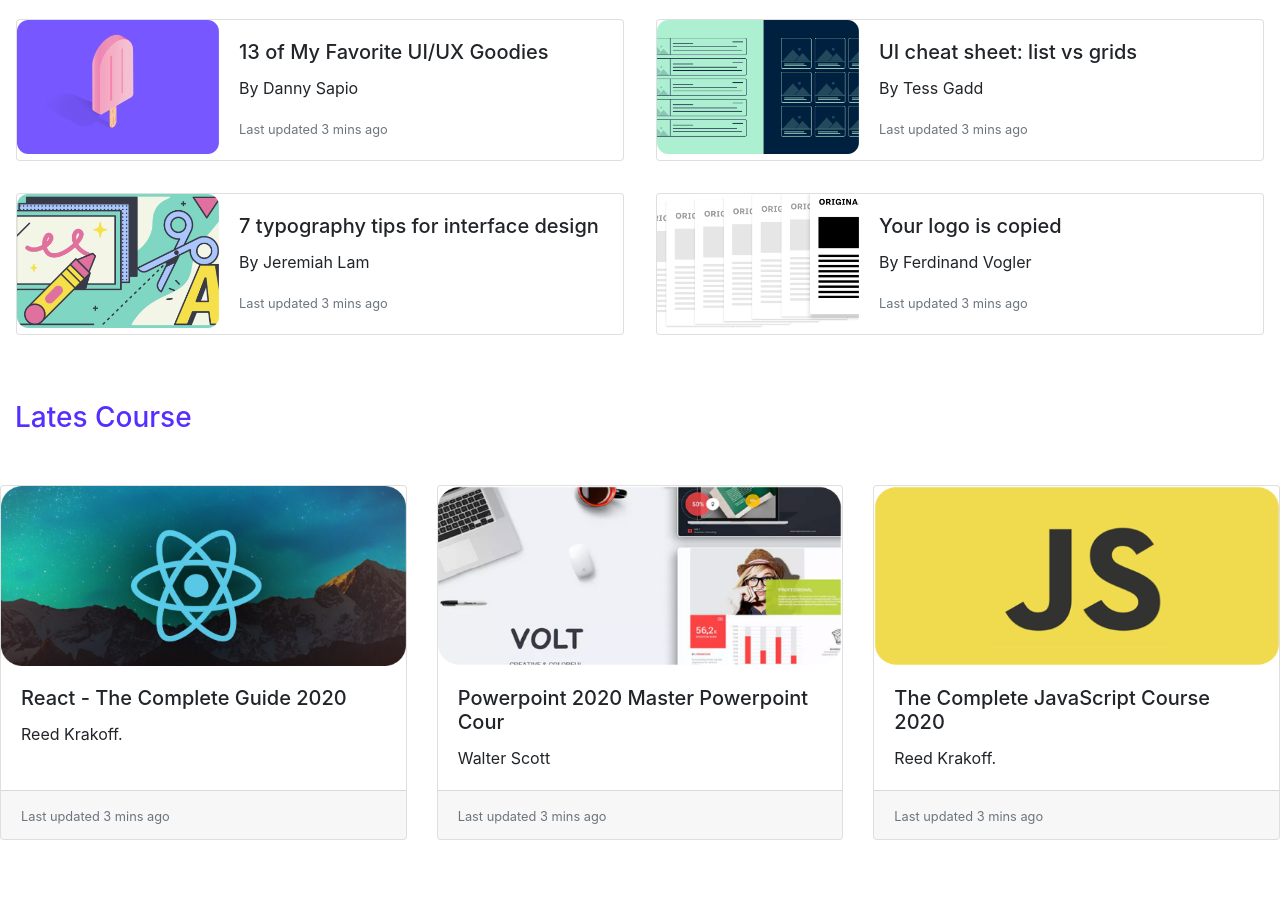
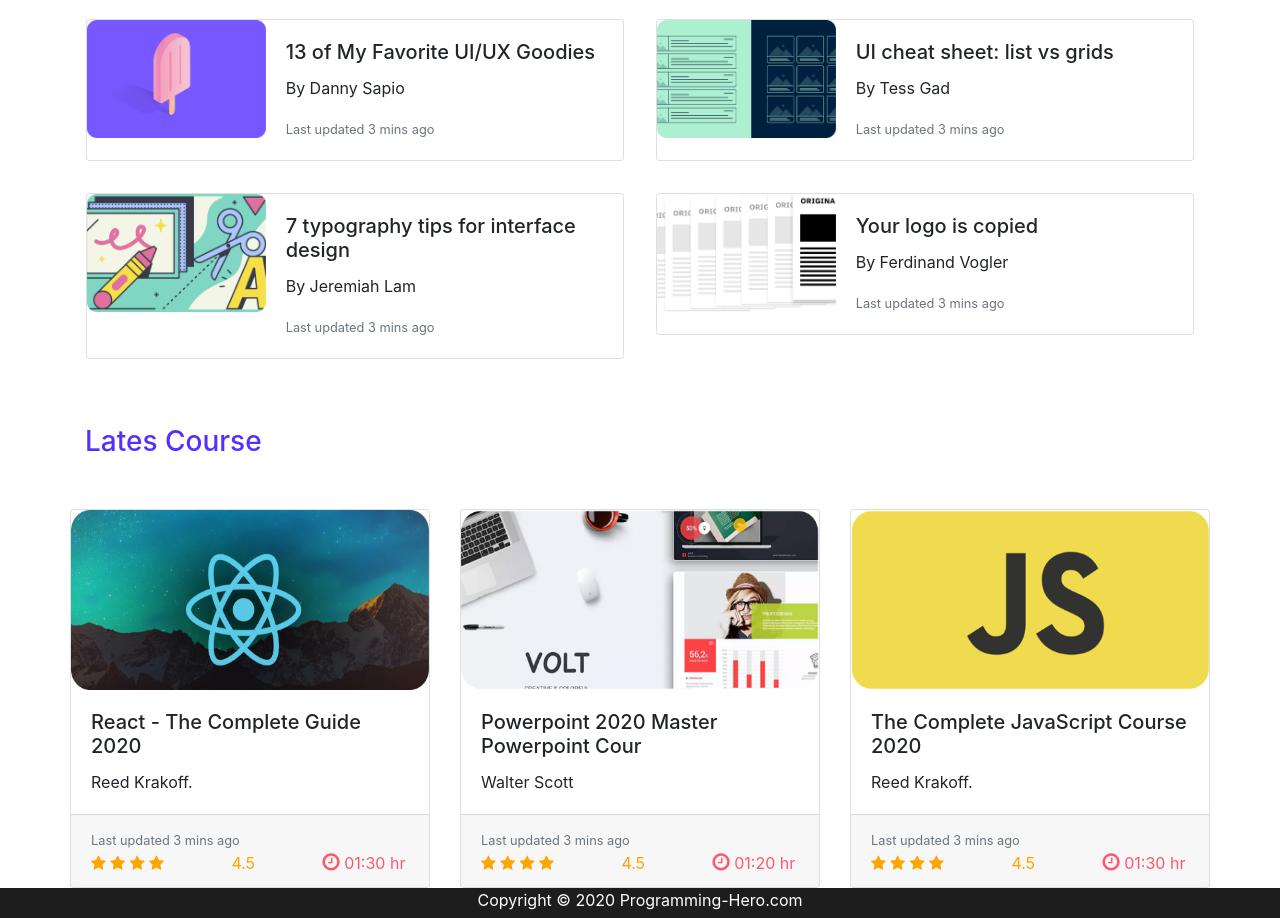
Before and after one commit to asha365/leader-board-website, a plain HTML site: page index.html in a window 1280 px wide. Shown: the part 512-1430 px from the top of the page. Before the commit the page ends 1352 px from the top, so only its background shows below. Drawn offline with nearby package versions, Linux system fonts and the light colour scheme.

Commit message:
new code added

```diff
--- a/index.html
+++ b/index.html
@@ -5,6 +5,8 @@
     <meta name="viewport" content="width=device-width, initial-scale=1.0">
     <link rel="stylesheet" href="https://stackpath.bootstrapcdn.com/bootstrap/4.5.0/css/bootstrap.min.css" integrity="sha384-9aIt2nRpC12Uk9gS9baDl411NQApFmC26EwAOH8WgZl5MYYxFfc+NcPb1dKGj7Sk" crossorigin="anonymous">
     <link rel="stylesheet" href="styles/style.css">
+    <link rel="stylesheet" href="https://cdnjs.cloudflare.com/ajax/libs/font-awesome/4.7.0/css/font-awesome.min.css">
+    <link rel="stylesheet" href="https://cdnjs.cloudflare.com/ajax/libs/font-awesome/4.7.0/css/font-awesome.min.css">
     <title>Leader-Board</title>
 </head>
 <body>
@@ -35,7 +37,7 @@
     </header>
 
     <main class="mx-auto">
-        <section class="container-fluid bg-white">
+        <section class="container bg-white">
           <h3>Top header</h3>
 
          <div class="row">
@@ -71,7 +73,7 @@
       </div>
         </section>
 
-      <section class="container-fluid">
+      <section class="container">
         <h3>Top Blogs</h3>
           <div class="row">
               <div class="col-md-6 p-3">
@@ -100,7 +102,7 @@
                     <div class="col-md-8">
                       <div class="card-body">
                         <h5 class="card-title">UI cheat sheet: list vs grids</h5>
-                        <p class="card-text">By Tess Gadd</p>
+                        <p class="card-text">By Tess Gad</p>
                         <p class="card-text"><small class="text-muted">Last updated 3 mins ago</small></p>
                       </div>
                     </div>
@@ -142,7 +144,8 @@
           </div>
       </section>
 
-      <section class="container-fluid">
+
+      <section class="container">
         <h3>Lates Course</h3>
         <div class="row">
 
@@ -154,7 +157,15 @@
                   <p class="card-text">Reed Krakoff.</p>
                 </div>
                 <div class="card-footer">
-                  <small class="text-muted">Last updated 3 mins ago</small>
+                  <small class="text-muted">Last updated 3 mins ago</small><br>
+                  <span class="fa fa-star checked"></span>
+                  <span class="fa fa-star checked"></span>
+                  <span class="fa fa-star checked"></span>
+                  <span class="fa fa-star checked"></span>
+                  <span class="checked">&nbsp;&nbsp;&nbsp;&nbsp;&nbsp;&nbsp;&nbsp;&nbsp;&nbsp;&nbsp;&nbsp;&nbsp;&nbsp;&nbsp;4.5</span>
+                  &nbsp;&nbsp;&nbsp;&nbsp;&nbsp;&nbsp;&nbsp;&nbsp;&nbsp;&nbsp;&nbsp;&nbsp;&nbsp;&nbsp;<i class="fa fa-clock-o" style="font-size:20px"></i>
+                  <time class="time-col">01:30 hr</time>
+
                 </div>
               </div>
               <div class="card">
@@ -164,7 +175,14 @@
                   <p class="card-text">Walter Scott</p>
                 </div>
                 <div class="card-footer">
-                  <small class="text-muted">Last updated 3 mins ago</small>
+                  <small class="text-muted">Last updated 3 mins ago</small><br>
+                  <span class="fa fa-star checked"></span>
+                  <span class="fa fa-star checked"></span>
+                  <span class="fa fa-star checked"></span>
+                  <span class="fa fa-star checked"></span>
+                  <span class="checked">&nbsp;&nbsp;&nbsp;&nbsp;&nbsp;&nbsp;&nbsp;&nbsp;&nbsp;&nbsp;&nbsp;&nbsp;&nbsp;&nbsp;4.5</span>
+                  &nbsp;&nbsp;&nbsp;&nbsp;&nbsp;&nbsp;&nbsp;&nbsp;&nbsp;&nbsp;&nbsp;&nbsp;&nbsp;&nbsp;<i class="fa fa-clock-o" style="font-size:20px"></i>
+                  <time class="time-col">01:20 hr</time>
                 </div>
               </div>
               <div class="card">
@@ -174,7 +192,14 @@
                   <p class="card-text">Reed Krakoff.</p>
                 </div>
                 <div class="card-footer">
-                  <small class="text-muted">Last updated 3 mins ago</small>
+                  <small class="text-muted">Last updated 3 mins ago</small><br>
+                  <span class="fa fa-star checked"></span>
+                  <span class="fa fa-star checked"></span>
+                  <span class="fa fa-star checked"></span>
+                  <span class="fa fa-star checked"></span>
+                  <span class="checked">&nbsp;&nbsp;&nbsp;&nbsp;&nbsp;&nbsp;&nbsp;&nbsp;&nbsp;&nbsp;&nbsp;&nbsp;&nbsp;&nbsp;4.5</span>
+                  &nbsp;&nbsp;&nbsp;&nbsp;&nbsp;&nbsp;&nbsp;&nbsp;&nbsp;&nbsp;&nbsp;&nbsp;&nbsp;&nbsp;<i class="fa fa-clock-o" style="font-size:20px"></i>
+                  <time class="time-col">01:30 hr</time>
                 </div>
               </div>
             </div>
@@ -182,6 +207,9 @@
           </div>
       </section>
     </main>
+    <footer>
+      <p>Copyright &copy; 2020 Programming-Hero.com</p>
+    </footer>
 
 
 <script src="https://code.jquery.com/jquery-3.5.1.slim.min.js" integrity="sha384-DfXdz2htPH0lsSSs5nCTpuj/zy4C+OGpamoFVy38MVBnE+IbbVYUew+OrCXaRkfj" crossorigin="anonymous"></script>
--- a/styles/style.css
+++ b/styles/style.css
@@ -42,3 +42,21 @@ h3{
 .latest-img{
     height: 180px;
 }
+
+.checked{
+    color: #FFA500;
+}
+
+.fa-clock-o{
+    color: #FF576C;
+}
+.time-col{
+    color: #FF576C;
+}
+
+footer{
+    background-color: #1d1d1d;
+    color: white;
+    text-align: center;
+    height: 30px;
+}
```
